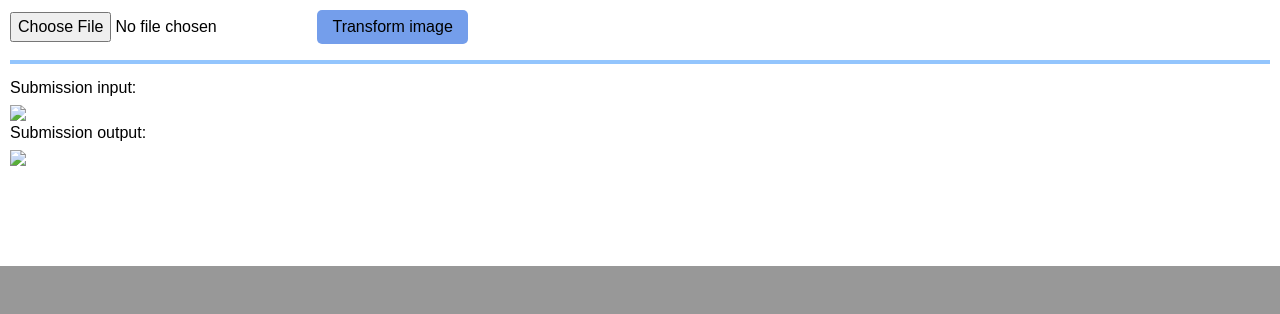
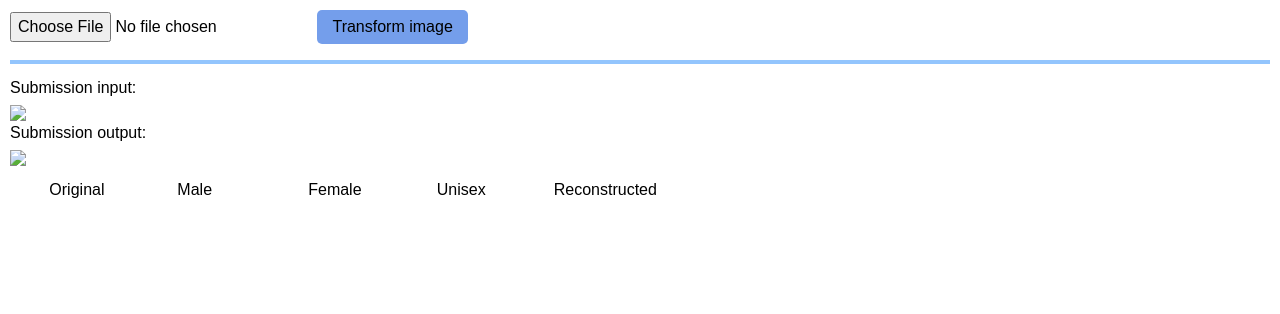
Before and after one commit to kszu/UniGAN, a Flask app: template flaskapp_unigan/templates/unigan.html in a window 1280 px wide. Shown: the part 753-1067 px from the top of the page. Before the commit the page ends 1019 px from the top, so only its background shows below. Run offline with Flask 2, Linux system fonts and the light colour scheme; the template is opened without the code that fills it, so the values that code supplies are empty; parts of the project's set-up code (start-up, migrations or seed data) failed here and were passed over.

Commit message:
add labels to output images

```diff
--- a/flaskapp_unigan/templates/unigan.html
+++ b/flaskapp_unigan/templates/unigan.html
@@ -50,6 +50,15 @@
 	<img src= "{{ input }}?num={{ rand_num }}">
 	<p>Submission output:</p>
 	<img src= "{{ output }}?num={{ rand_num }}">
+	<table style="width:700px;">
+	  <tr>
+	    <td style="text-align:center;">Original</td>
+	    <td style="text-align:center;">Male</td>
+	    <td style="text-align:right;">Female</td>
+	    <td style="text-align:right;">Unisex</td>
+	    <td style="text-align:center;">Reconstructed</td>
+	  </tr>
+	</table>
       </div>
     </div>
   </body>
```
